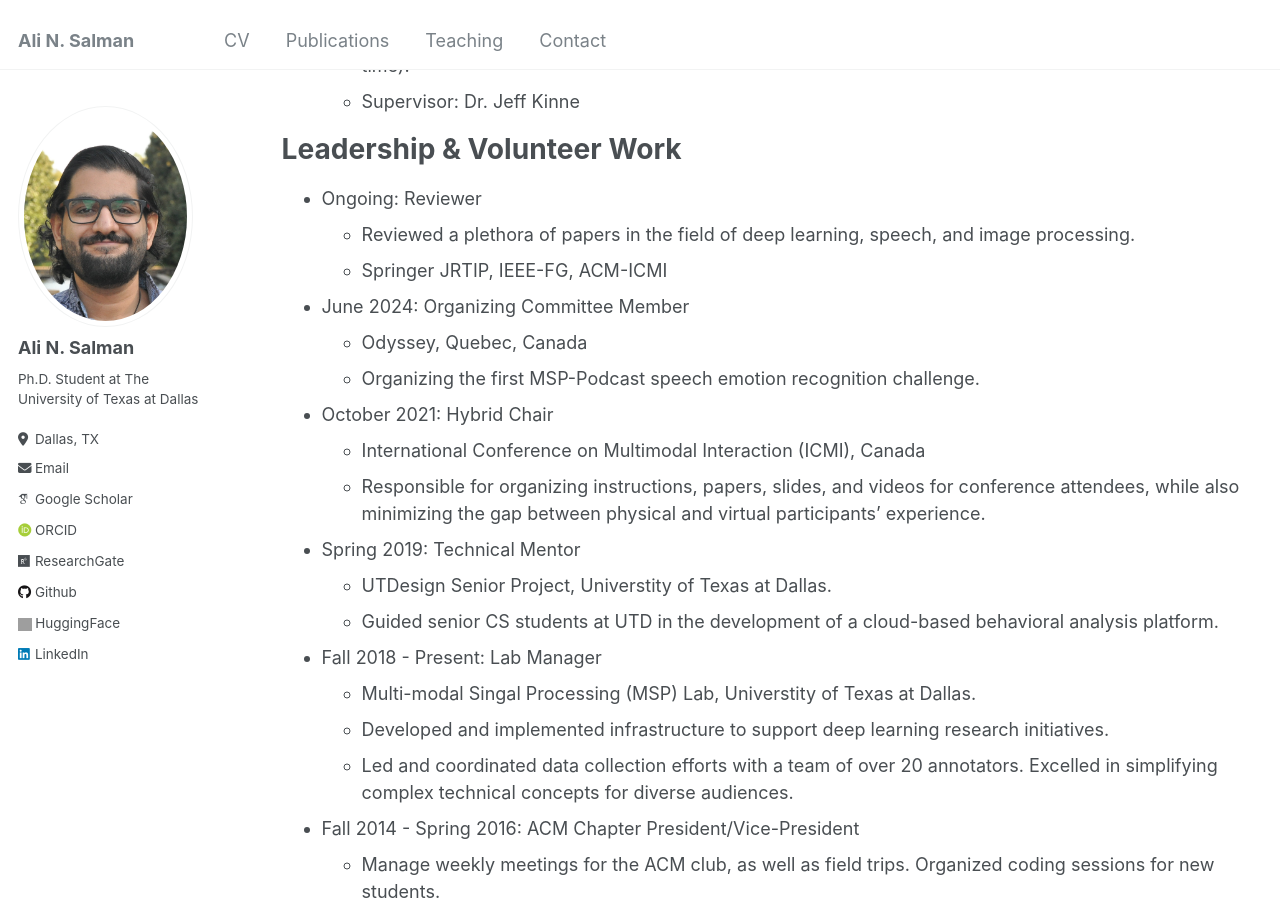
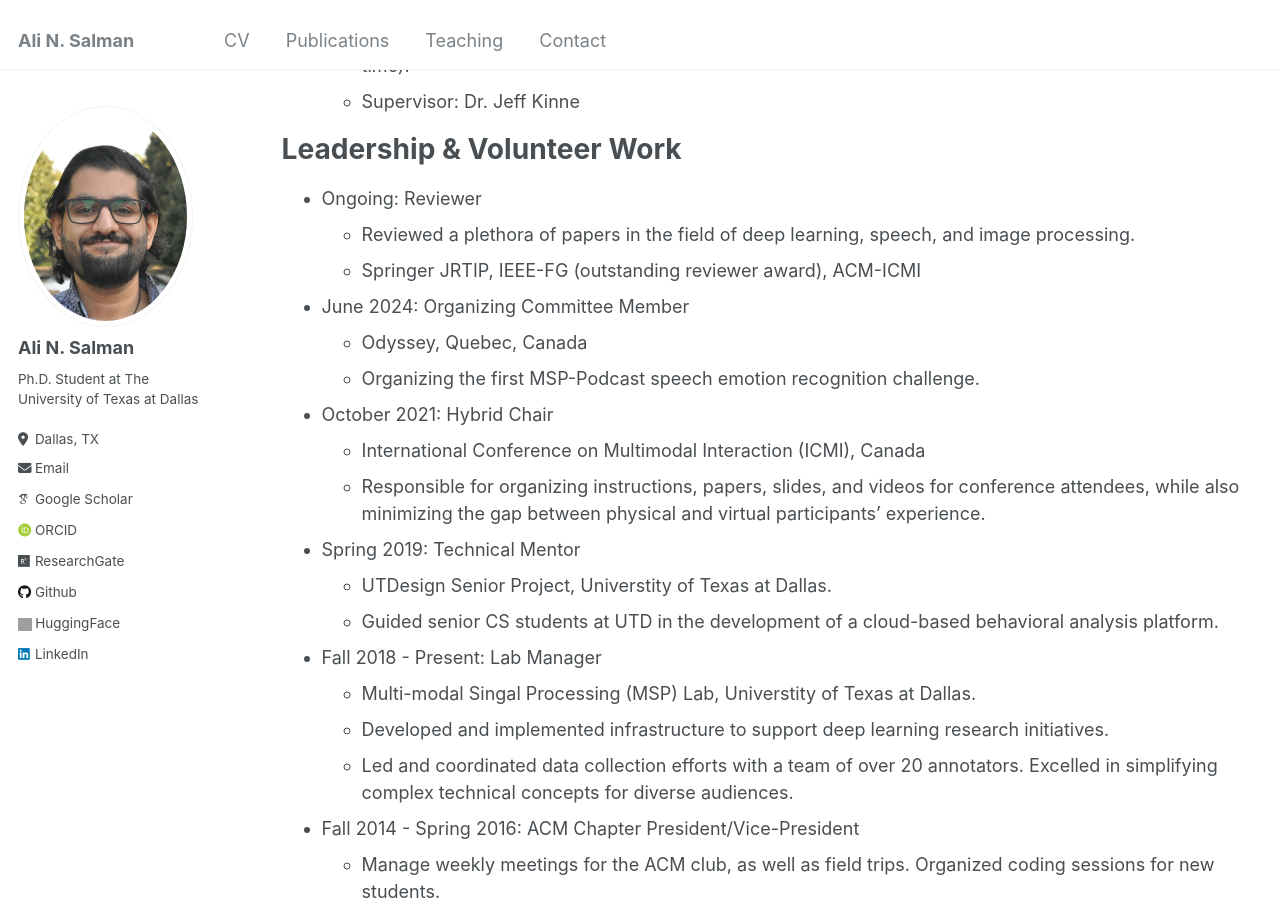
Before and after one commit to 3loi/3loi, a Jekyll site: the page built from _pages/cv.md, in a window 1280 px wide and 900 px high, scrolled down 1226 px. Built offline with Jekyll 4.4.1, drawn with Linux system fonts in a browser that asks for light colours; some web fonts are replaced; grey boxes are pictures that could not be loaded.

Commit message:
Update cv.md

```diff
--- a/_pages/cv.md
+++ b/_pages/cv.md
@@ -53,7 +53,7 @@ Leadership & Volunteer Work
 ======
 * Ongoing: Reviewer
   * Reviewed a plethora of papers in the field of deep learning, speech, and image processing.
-  * Springer JRTIP, IEEE-FG, ACM-ICMI
+  * Springer JRTIP, IEEE-FG (outstanding reviewer award), ACM-ICMI
 
 * June 2024: Organizing Committee Member
   * Odyssey, 	Quebec, Canada
```
